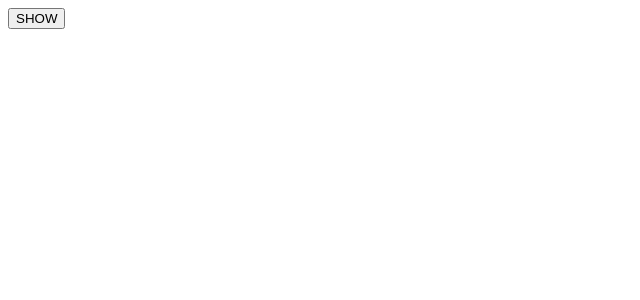
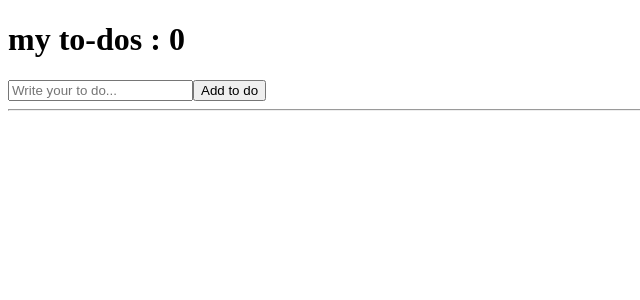
Before and after one commit to Nomad-Practices/my-react-app, a React (Create React App) app: page / in a window 1280 px wide. Shown: the top 300 px of the page, without its empty margins (0-640 px from the left). Built offline with nearby package versions, Linux system fonts and the light colour scheme.

Commit message:
practice
simple todo list

```diff
--- a/src/App.js
+++ b/src/App.js
@@ -1,24 +1,35 @@
 import { useState, useEffect } from "react";
 
-function Hello() {
-  useEffect(() => {
-    console.log("created");
-    return () => {
-      console.log("destroyed");
-    };
-  }, []);
-  return <h1>hello</h1>;
-}
-
 function App() {
-  const [showing, setShowing] = useState(false);
-  const onClick = () => {
-    setShowing((curr) => !curr);
+  const [todo, setTodo] = useState("");
+  const [todos, setTodos] = useState([]);
+  const onChange = (event) => {
+    setTodo(event.target.value);
+  };
+  const onSubmit = (event) => {
+    event.preventDefault();
+    if (!todo) return;
+    setTodos((curr) => [...curr, todo]);
+    setTodo("");
   };
   return (
     <div>
-      {showing ? <Hello /> : null}
-      <button onClick={onClick}>{!showing ? "SHOW" : "HIDE"}</button>
+      <h1>my to-dos : {todos.length}</h1>
+      <form onSubmit={onSubmit}>
+        <input
+          value={todo}
+          onChange={onChange}
+          type="text"
+          placeholder="Write your to do..."
+        />
+        <button type="submit">Add to do</button>
+      </form>
+      <hr />
+      <ul>
+        {todos.map((todo, index) => (
+          <li key={index}>{todo}</li>
+        ))}
+      </ul>
     </div>
   );
 }
```
